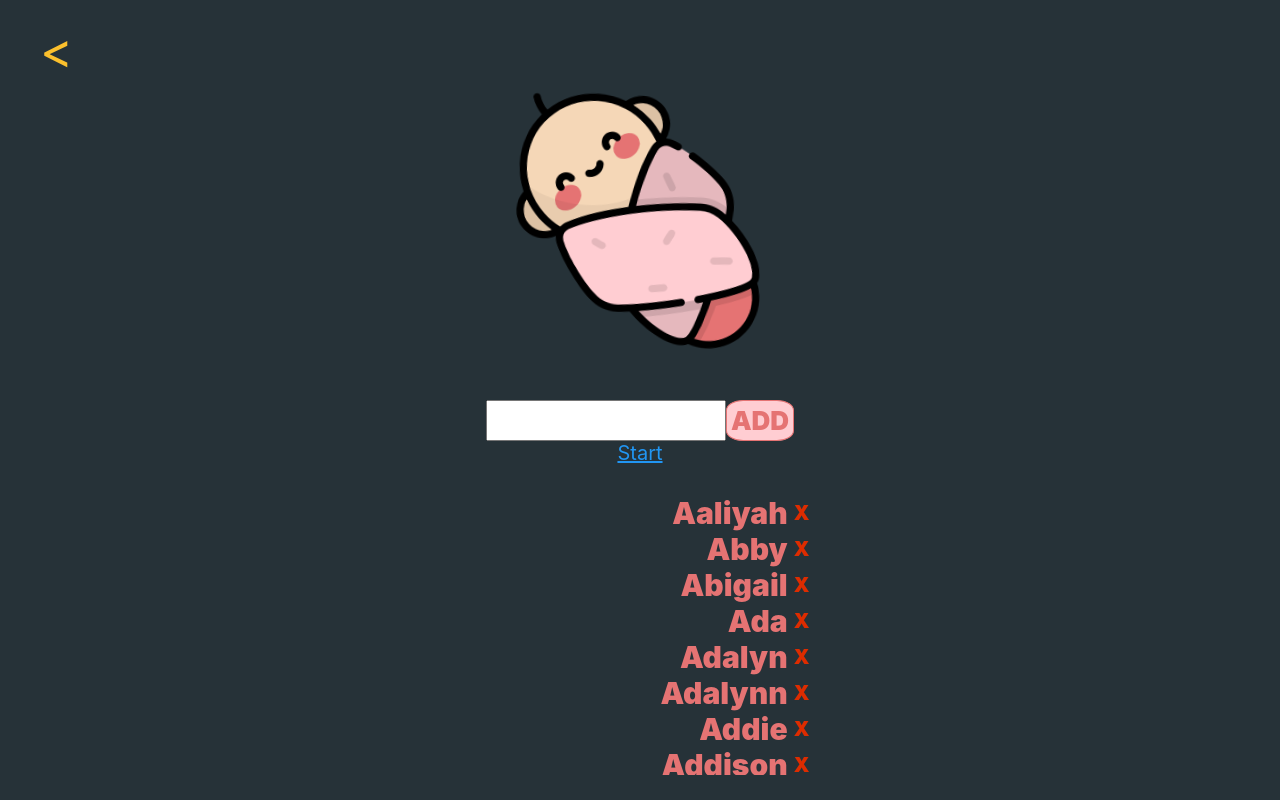
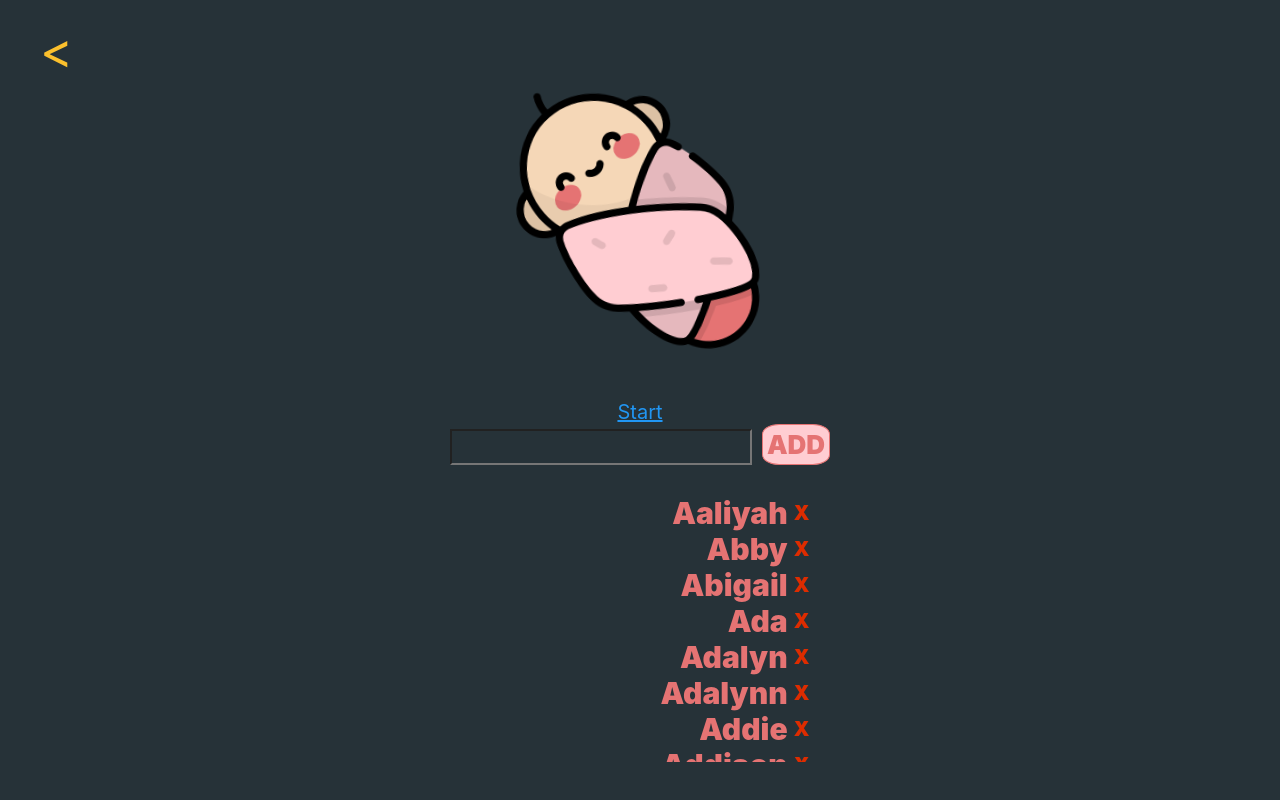
Before and after one commit to mikevg466/Demeter, a React (Create React App) app: page / in a window 1280 px wide. Both pictures are taken after a click on the element "Girl". Built offline with nearby package versions, Linux system fonts and the light colour scheme.

Commit message:
style: update list preview style
Update the style for the list preview page to have a visually better input and a dynamic height sizing for different computer screen sizes.

```diff
--- a/src/components/CustomNameInput/CustomNameInput.scss
+++ b/src/components/CustomNameInput/CustomNameInput.scss
@@ -8,7 +8,12 @@
 
     .input {
       flex: 1;
-      font-size: 18px;
+      font-size: 22px;
+      background-color: #263238;
+      margin-right: 10px;
+      margin-top: 5px;
+      color: $boy-dark;
+      font-weight: 900;
     }
 
     .button {
@@ -35,6 +40,9 @@
 .#{$project-name} {
   .girl {
     .custom-name-input {
+      .input {
+        color: $girl-dark;
+      }
       .button {
         color: $girl-dark;
         background-color: $girl-light;
--- a/src/components/ListPreview/ListPreview.scss
+++ b/src/components/ListPreview/ListPreview.scss
@@ -3,6 +3,7 @@
 
 .#{$project-name} {
   .list-preview {
+    height: 100%;
     display: flex;
     flex-direction: column;
     align-items: center;
--- a/src/components/ListPreview/index.jsx
+++ b/src/components/ListPreview/index.jsx
@@ -17,8 +17,8 @@ export default class ListPreview extends PureComponent {
     const { deletePreviewName, initializeSortingList, rawList } = this.props;
     return (
       <div className='list-preview'>
+        <span onClick={initializeSortingList}>Start</span>
         <CustomNameInput />
-        <span onClick={initializeSortingList}>Start</span>
         <ol>
           {rawList.map((name, index) => (
             <li key={name}>
--- a/src/components/Root/Root.scss
+++ b/src/components/Root/Root.scss
@@ -60,6 +60,9 @@
         }
       }
     }
+    .body {
+      height: 56%;
+    }
   }
 }
 
--- a/src/components/Root/index.jsx
+++ b/src/components/Root/index.jsx
@@ -49,6 +49,7 @@ export default class RootComponent extends PureComponent {
             </div>
           </div>
         </header>
+        <div className='body'>
           {!isGenderSelected ? (
             <GenderSelectorContainer />
           ) : isLoading ? (
@@ -61,6 +62,7 @@ export default class RootComponent extends PureComponent {
             <DualSelectorContainer />
           )}
         </div>
+      </div>
     );
   }
 }
```
Lines whose indentation alone changed are shown as unchanged.
